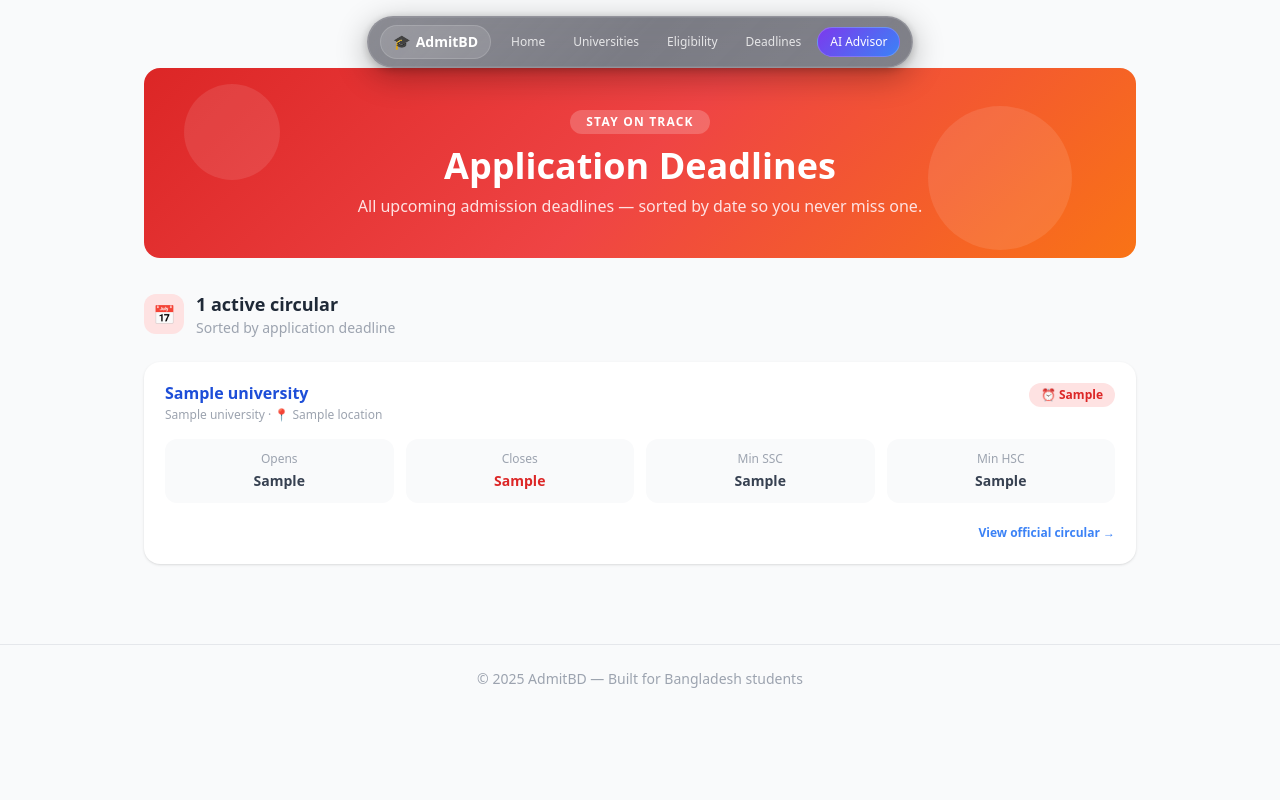
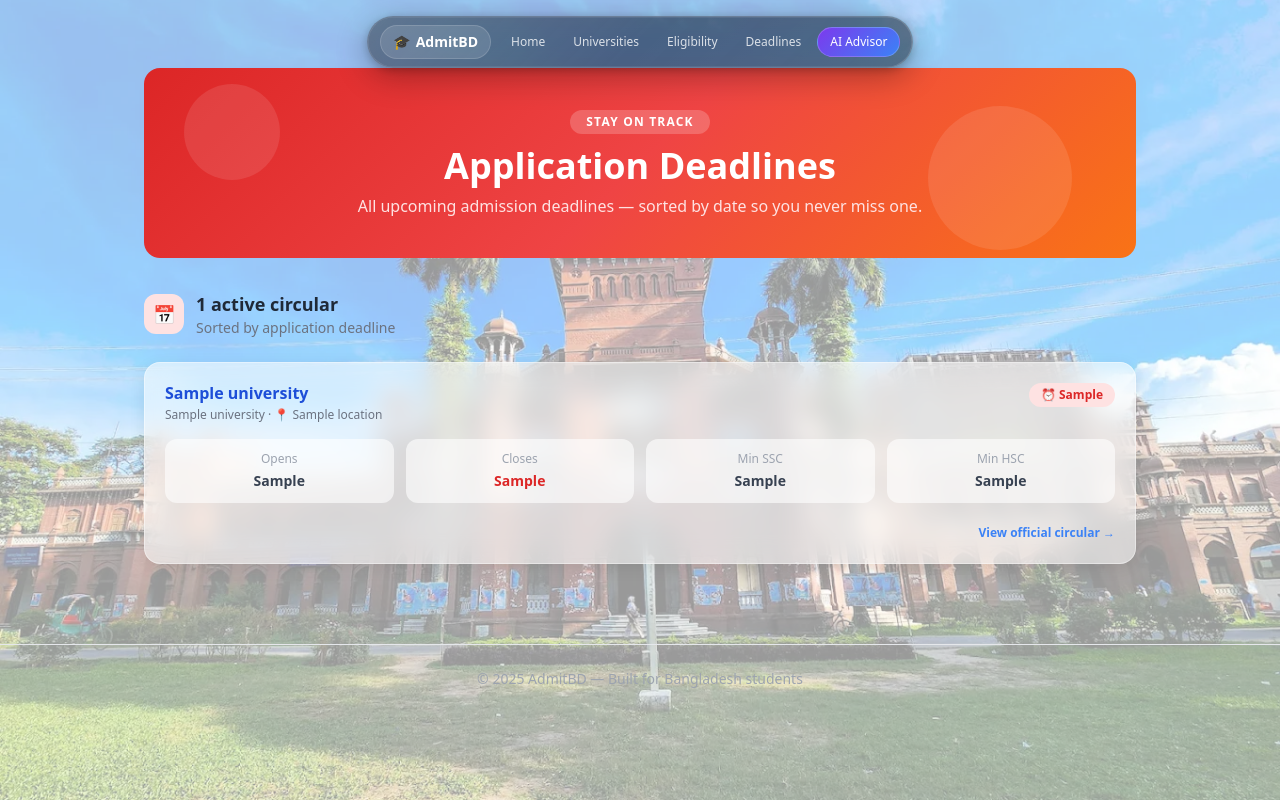
Before and after one commit to rahul-bepari/admitbd, a Flask app: template templates/deadlines.html in a window 1280 px wide. Run offline with Flask 3, Linux system fonts and the light colour scheme; the template is opened without the code that fills it: most values are stand-ins (such as "Sample title", 1, 10 or a date in 2020); some libraries are stand-ins or nearby versions.

Commit message:
Deadlines page: slideshow background + glassy cards

```diff
--- a/templates/deadlines.html
+++ b/templates/deadlines.html
@@ -1,5 +1,43 @@
 {% extends "base.html" %}
 {% block content %}
+
+<!-- Slideshow Background -->
+<div id="bg-slideshow" class="fixed inset-0 -z-10">
+    <div id="bg-slide" class="absolute inset-0 bg-cover bg-center"
+        style="opacity: 0; transition: opacity 1s ease-in-out;"></div>
+    <div class="absolute inset-0 bg-white bg-opacity-60"></div>
+</div>
+
+<script>
+const images = [
+    "/static/images/uni1.png",
+    "/static/images/uni2.png",
+    "/static/images/uni3.png",
+    "/static/images/uni4.png",
+    "/static/images/uni5.png",
+    "/static/images/uni6.png",
+    "/static/images/uni7.png",
+    "/static/images/uni8.png",
+    "/static/images/uni9.png",
+    "/static/images/uni10.png",
+    "/static/images/uni11.png",
+    "/static/images/uni12.png"
+];
+let current = 0;
+const slide = document.getElementById('bg-slide');
+function nextSlide() {
+    slide.style.opacity = '0';
+    setTimeout(() => {
+        slide.style.backgroundImage = `url('${images[current]}')`;
+        slide.style.opacity = '1';
+        current = (current + 1) % images.length;
+    }, 1000);
+}
+slide.style.backgroundImage = `url('${images[0]}')`;
+slide.style.opacity = '1';
+current = 1;
+setInterval(nextSlide, 20000);
+</script>
 
 <!-- Header -->
 <div class="relative overflow-hidden rounded-2xl mb-8"
@@ -24,19 +62,20 @@
     <div class="w-10 h-10 bg-red-100 rounded-xl flex items-center justify-center text-lg">📅</div>
     <div>
         <div class="text-lg font-bold text-gray-800">{{ circulars|length }} active circular{{ 's' if circulars|length != 1 }}</div>
-        <div class="text-sm text-gray-400">Sorted by application deadline</div>
+        <div class="text-sm text-gray-500">Sorted by application deadline</div>
     </div>
 </div>
 
 <div class="flex flex-col gap-4">
     {% for c in circulars %}
-    <div class="bg-white rounded-2xl shadow p-5 border border-transparent hover:border-red-100 hover:shadow-md transition">
+    <div class="rounded-2xl p-5 hover:shadow-md transition"
+        style="background: rgba(255,255,255,0.55); backdrop-filter: blur(12px); -webkit-backdrop-filter: blur(12px); border: 1px solid rgba(255,255,255,0.4); box-shadow: 0 4px 16px rgba(0,0,0,0.08);">
         <div class="flex justify-between items-start gap-3">
             <div>
                 <h3 class="font-bold text-blue-700 text-base leading-tight">
                     {{ c.universities.name if c.universities else "Unknown University" }}
                 </h3>
-                <p class="text-xs text-gray-400 mt-1">
+                <p class="text-xs text-gray-500 mt-1">
                     {{ c.universities.short_name if c.universities else "" }}
                     {% if c.universities and c.universities.location %}
                      · 📍 {{ c.universities.location }}
@@ -55,19 +94,19 @@
         </div>
 
         <div class="mt-4 grid grid-cols-2 sm:grid-cols-4 gap-3">
-            <div class="bg-gray-50 rounded-xl p-3 text-center">
+            <div class="rounded-xl p-3 text-center" style="background: rgba(255,255,255,0.6);">
                 <div class="text-xs text-gray-400 mb-1">Opens</div>
                 <div class="text-sm font-bold text-gray-700">{{ c.apply_start or "TBA" }}</div>
             </div>
-            <div class="bg-gray-50 rounded-xl p-3 text-center">
+            <div class="rounded-xl p-3 text-center" style="background: rgba(255,255,255,0.6);">
                 <div class="text-xs text-gray-400 mb-1">Closes</div>
                 <div class="text-sm font-bold text-red-600">{{ c.apply_end or "TBA" }}</div>
             </div>
-            <div class="bg-gray-50 rounded-xl p-3 text-center">
+            <div class="rounded-xl p-3 text-center" style="background: rgba(255,255,255,0.6);">
                 <div class="text-xs text-gray-400 mb-1">Min SSC</div>
                 <div class="text-sm font-bold text-gray-700">{{ c.min_ssc_gpa or "Any" }}</div>
             </div>
-            <div class="bg-gray-50 rounded-xl p-3 text-center">
+            <div class="rounded-xl p-3 text-center" style="background: rgba(255,255,255,0.6);">
                 <div class="text-xs text-gray-400 mb-1">Min HSC</div>
                 <div class="text-sm font-bold text-gray-700">{{ c.min_hsc_gpa or "Any" }}</div>
             </div>
@@ -86,10 +125,12 @@
 </div>
 
 {% else %}
-<div class="bg-white rounded-2xl shadow p-12 text-center">
+<!-- No deadlines (glassy) -->
+<div class="rounded-2xl p-12 text-center"
+    style="background: rgba(255,255,255,0.55); backdrop-filter: blur(12px); -webkit-backdrop-filter: blur(12px); border: 1px solid rgba(204, 192, 192, 0.4); box-shadow: 0 4px 16px rgba(0,0,0,0.08);">
     <div class="text-5xl mb-4">📭</div>
     <h3 class="text-lg font-bold text-gray-700 mb-2">No deadlines yet</h3>
-    <p class="text-gray-400 text-sm max-w-sm mx-auto">No admission circulars have been posted yet. Check back soon — deadlines will appear here automatically when universities publish them.</p>
+    <p class="text-gray-500 text-sm max-w-sm mx-auto">No admission circulars have been posted yet. Check back soon — deadlines will appear here automatically when universities publish them.</p>
     <a href="/universities" class="inline-block mt-5 bg-blue-600 text-white text-sm font-bold px-6 py-3 rounded-xl hover:bg-blue-700 transition">
         Browse Universities →
     </a>
```
